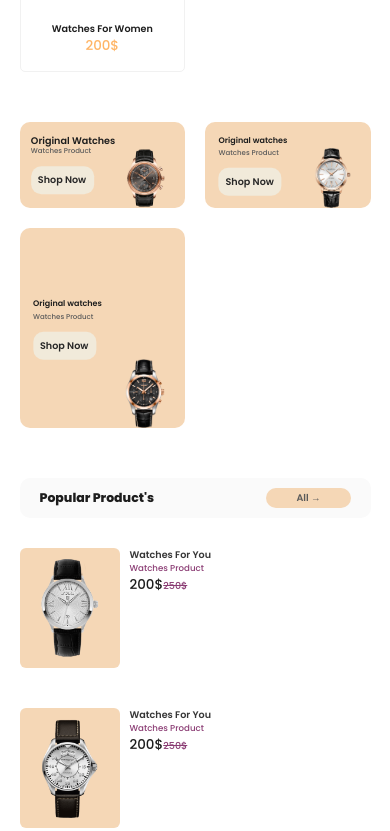
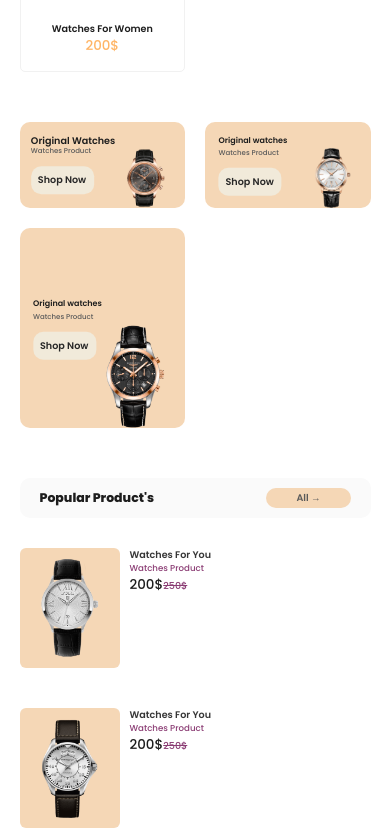
Before and after one commit to basma254/WATCHES.., a plain HTML site: page index.html in a window 390 px wide. Shown: the part 4094-4925 px from the top of the page. Drawn offline with nearby package versions, Linux system fonts and the light colour scheme.

Commit message:
Add files via upload

```diff
--- a/css/style.css
+++ b/css/style.css
@@ -1084,6 +1084,9 @@ footer{
         width: 40px;
 
     }
+    .Product-grid-half .Product-grid-box3 img{
+        width: 60PX;
+    }
 
 
 }
--- a/index.html
+++ b/index.html
@@ -523,7 +523,7 @@
 
             <div class="footer-company-box">
                 <a   href="#" class="footer-logo">LOGO</a>
-                <p>Discover Timeless elegance. Visit us and enjoy our unique collection of watches.</p>
+                <p>Discover Timeless elegance. Visit us<br> and enjoy our unique collection of watches.</p>
 
 
                 <div class="footer-social">
```
